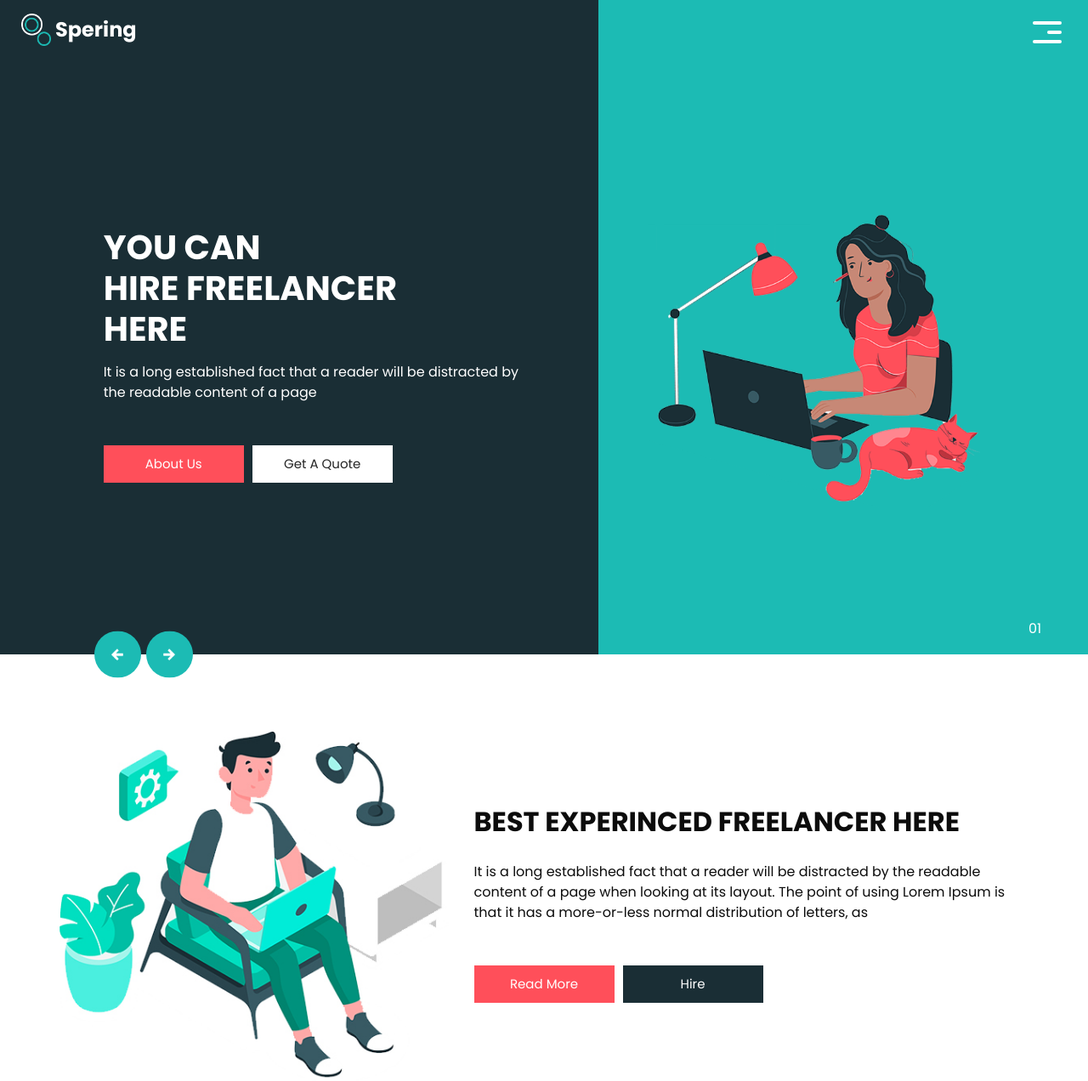
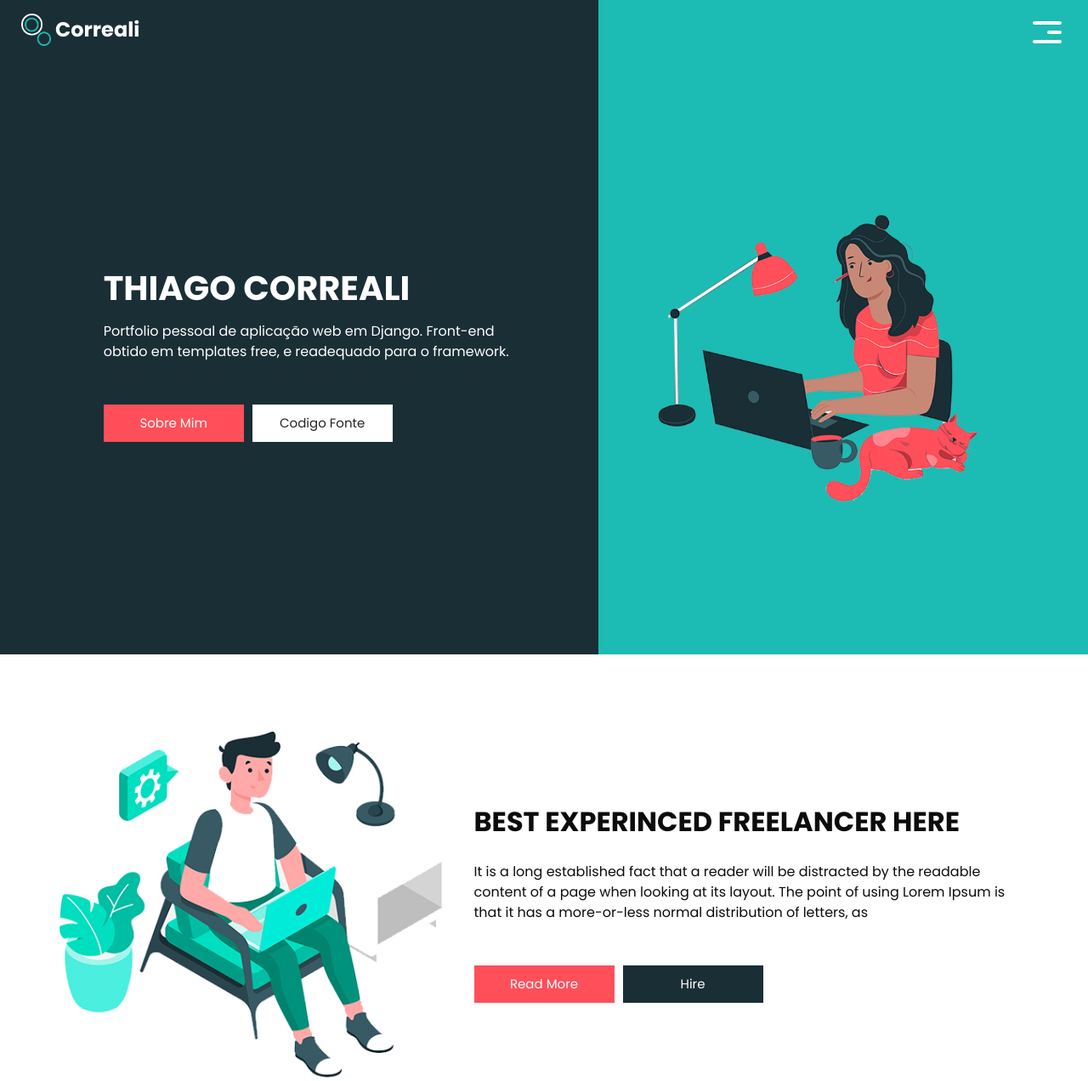
Before and after one commit to tchaparral/django-portfolio, a Django app: page / in a window 1280 px wide. Shown: the top 1272 px of the page at 85% size. Run offline with Django 5.2, Linux system fonts and the light colour scheme; some libraries are stand-ins or nearby versions.

```diff
--- /dev/null
+++ b/templates/partials/_base.html
@@ -0,0 +1,35 @@
+{% load static %}
+
+<!DOCTYPE html>
+<html>
+
+<head>
+  <!-- Basic -->
+  <meta charset="utf-8" />
+  <meta http-equiv="X-UA-Compatible" content="IE=edge" />
+  <!-- Mobile Metas -->
+  <meta name="viewport" content="width=device-width, initial-scale=1, shrink-to-fit=no" />
+  <!-- Site Metas -->
+  <meta name="keywords" content="" />
+  <meta name="description" content="" />
+  <meta name="author" content="" />
+
+  <title>Thiago Correali</title>
+
+  <!-- bootstrap core css -->
+  <link rel="stylesheet" type="text/css" href="{% static 'css/bootstrap.css' %}" />
+
+  <link href="https://fonts.googleapis.com/css?family=Poppins:400,700&display=swap" rel="stylesheet">
+  <!-- Custom styles for this template -->
+  <link href="{% static 'css/style.css' %}" rel="stylesheet" />
+  <!-- responsive style -->
+  <link href="{% static 'css/responsive.css' %}" rel="stylesheet" />
+</head>
+
+<body>
+    {% block content %}{% endblock %}
+    {% include 'partials/_footer.html' %}
+</body>
+<script src="{% static 'js/jquery-3.4.1.min.js' %}"></script>
+<script src="{% static 'js/bootstrap.js' %}"></script>
+<script src="{% static 'js/custom.js' %}"></script>
--- /dev/null
+++ b/templates/partials/_footer.html
@@ -0,0 +1,11 @@
+  {% load static %}
+  <!-- footer section -->
+  <footer class="container-fluid footer_section ">
+    <div class="container">
+      <p>
+        &copy; <span id="displayDate"></span> All Rights Reserved By
+        <a href="https://html.design/">Free Html Templates</a>
+      </p>
+    </div>
+  </footer>
+  <!-- end  footer section -->
--- a/templates/portfolio/index.html
+++ b/templates/portfolio/index.html
@@ -1,30 +1,6 @@
+{% extends 'partials/_base.html' %}
 {% load static %}
-
-<!DOCTYPE html>
-<html>
-
-<head>
-  <!-- Basic -->
-  <meta charset="utf-8" />
-  <meta http-equiv="X-UA-Compatible" content="IE=edge" />
-  <!-- Mobile Metas -->
-  <meta name="viewport" content="width=device-width, initial-scale=1, shrink-to-fit=no" />
-  <!-- Site Metas -->
-  <meta name="keywords" content="" />
-  <meta name="description" content="" />
-  <meta name="author" content="" />
-
-  <title>Spering</title>
-
-  <!-- bootstrap core css -->
-  <link rel="stylesheet" type="text/css" href="{% static 'css/bootstrap.css' %}" />
-
-  <link href="https://fonts.googleapis.com/css?family=Poppins:400,700&display=swap" rel="stylesheet">
-  <!-- Custom styles for this template -->
-  <link href="{% static 'css/style.css' %}" rel="stylesheet" />
-  <!-- responsive style -->
-  <link href="{% static 'css/responsive.css' %}" rel="stylesheet" />
-</head>
+{% block content %}
 
 <body>
   <div class="hero_area">
@@ -35,7 +11,7 @@
           <a class="navbar-brand" href="index.html">
             <img src="{% static 'images/logo.png' %}" alt="" />
             <span>
-              Spering
+              Correali
             </span>
           </a>
           <button class="navbar-toggler" type="button" data-toggle="collapse" data-target="#navbarSupportedContent" aria-controls="navbarSupportedContent" aria-expanded="false" aria-label="Toggle navigation">
@@ -91,21 +67,52 @@
     <!-- slider section -->
     <section class="slider_section ">
       <div class="carousel_btn-container">
-        <a class="carousel-control-prev" href="#carouselExampleIndicators" role="button" data-slide="prev">
+        <!-- <a class="carousel-control-prev" href="#carouselExampleIndicators" role="button" data-slide="prev">
           <span class="sr-only">Previous</span>
         </a>
         <a class="carousel-control-next" href="#carouselExampleIndicators" role="button" data-slide="next">
           <span class="sr-only">Next</span>
-        </a>
+        </a> -->
       </div>
       <div id="carouselExampleIndicators" class="carousel slide" data-ride="carousel">
         <ol class="carousel-indicators">
-          <li data-target="#carouselExampleIndicators" data-slide-to="0" class="active">01</li>
-          <li data-target="#carouselExampleIndicators" data-slide-to="1">02</li>
-          <li data-target="#carouselExampleIndicators" data-slide-to="2">03</li>
+          <li data-target="#carouselExampleIndicators" data-slide-to="0" class="active"></li>
+          <!-- <li data-target="#carouselExampleIndicators" data-slide-to="1">02</li>
+          <li data-target="#carouselExampleIndicators" data-slide-to="2">03</li> -->
         </ol>
         <div class="carousel-inner">
           <div class="carousel-item active">
+            <div class="container-fluid">
+              <div class="row">
+                <div class="col-md-5 offset-md-1">
+                  <div class="detail-box">
+                    <h1>
+                      Thiago Correali <br>
+                    </h1>
+                    <p>
+                      Portfolio pessoal de aplicação web em Django. Front-end obtido em
+                      templates free, e readequado para o framework.
+                    </p>
+                    <div class="btn-box">
+                      <a href="#sobre" class="btn-1">
+                        Sobre Mim
+                      </a>
+                      <a href="https://github.com/tchaparral/django-portfolio" class="btn-2" target="_blank">
+                        Codigo Fonte
+                      </a>
+                    </div>
+                  </div>
+                </div>
+                <div class="offset-md-1 col-md-4 img-container">
+                  <div class="img-box">
+                    <img src="{% static 'images/slider-img.png' %}" alt="">
+                  </div>
+                </div>
+              </div>
+            </div>
+          </div>
+          <!-- itens de carrosel desativados -->
+          <!-- <div class="carousel-item ">
             <div class="container-fluid">
               <div class="row">
                 <div class="col-md-5 offset-md-1">
@@ -169,39 +176,7 @@
               </div>
             </div>
           </div>
-          <div class="carousel-item ">
-            <div class="container-fluid">
-              <div class="row">
-                <div class="col-md-5 offset-md-1">
-                  <div class="detail-box">
-                    <h1>
-                      You Can <br>
-                      Hire Freelancer <br>
-                      Here
-                    </h1>
-                    <p>
-                      It is a long established fact that a reader will be distracted by
-                      the readable content of a page
-                    </p>
-                    <div class="btn-box">
-                      <a href="" class="btn-1">
-                        About Us
-                      </a>
-                      <a href="" class="btn-2">
-                        Get A Quote
-                      </a>
-                    </div>
-                  </div>
-                </div>
-                <div class="offset-md-1 col-md-4 img-container">
-                  <div class="img-box">
-                    <img src="{% static 'images/slider-img.png' %}" alt="">
-                  </div>
-                </div>
-              </div>
-            </div>
-          </div>
-        </div>
+        </div> -->
 
       </div>
 
@@ -213,7 +188,7 @@
   <!-- experience section -->
 
   <section class="experience_section layout_padding">
-    <div class="container">
+    <div class="container" id="sobre">
       <div class="row">
         <div class="col-md-5">
           <div class="img-box">
@@ -520,7 +495,7 @@
       <div class="container">
         <div class="info_top">
           <div class="info_logo">
-            <img src="images/logo.png" alt="" />
+            <img src="{% static 'images/logo.png' %}" alt="" />
             <span>
               Spering
             </span>
@@ -650,25 +625,4 @@
   </section>
 
   <!-- end info section -->
-
-  <!-- footer section -->
-  <footer class="container-fluid footer_section ">
-    <div class="container">
-      <p>
-        &copy; <span id="displayDate"></span> All Rights Reserved By
-        <a href="https://html.design/">Free Html Templates</a>
-      </p>
-    </div>
-  </footer>
-  <!-- end  footer section -->
-
-
-  <script src="{% static 'js/jquery-3.4.1.min.js' %}"></script>
-  <script src="{% static 'js/bootstrap.js' %}"></script>
-  <script src="{% static 'js/custom.js' %}"></script>
-
-
-</body>
-</body>
-
-</html>
+{% endblock %}
```
Also changed, not shown: templates/partials/_header.html (added, +61 -0 lines), vamosla.txt (added, +7 -0 lines), db.sqlite3 (deleted), 1 other file.
